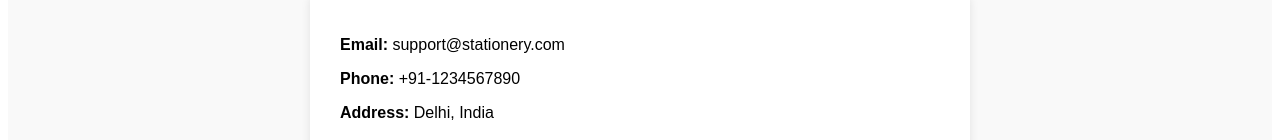
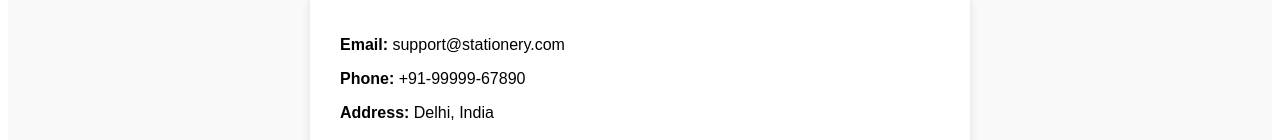
Before and after one commit to vikasrajput0112/stationery-website, a React (Vite) app: page /contact in a window 1280 px wide. Shown: the part 185-325 px from the top of the page. Built offline with nearby package versions, Linux system fonts and the light colour scheme.

Commit message:
Update Contact.jsx

```diff
--- a/src/pages/Contact.jsx
+++ b/src/pages/Contact.jsx
@@ -27,7 +27,7 @@ const Contact = () => {
         {/* Contact Info */}
         <div style={{ marginBottom: "20px" }}>
           <p><strong>Email:</strong> support@stationery.com</p>
-          <p><strong>Phone:</strong> +91-1234567890</p>
+          <p><strong>Phone:</strong> +91-99999-67890</p>
           <p><strong>Address:</strong> Delhi, India</p>
         </div>
 
```
